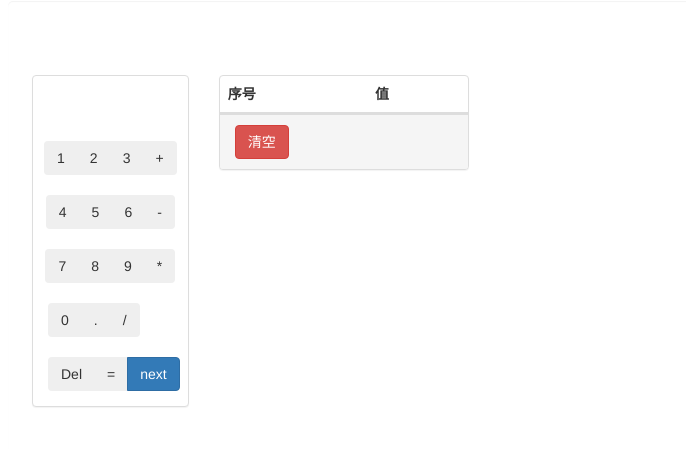
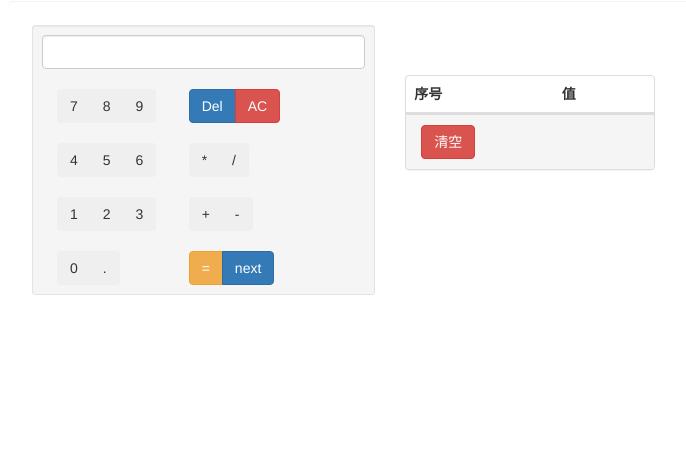
Before and after one commit to llllnvidia/weblog, a Flask app: page /tools/calculator in a window 1280 px wide. Shown: the top 451 px of the page, without its empty margins (63-749 px from the left). Run offline with Flask 2, Linux system fonts and the light colour scheme; lists and menus that the app fills with data are empty; some libraries are stand-ins or nearby versions.

Commit message:
add tools

```diff
--- a/app/templates/tools/calculator.html
+++ b/app/templates/tools/calculator.html
@@ -12,9 +12,13 @@
             str = document.getElementById("num_message");
             str.value = str.value + nums;
         }
+        function onclick_delete() {
+            str = document.getElementById("num_message");
+            str.value = str.value.slice(0,-1);
+        }
         function onclick_clear() {
             str = document.getElementById("num_message");
-            str.value = str.value.slice(0,-1);
+            str.value = ''
         }
         function onclick_result() {
             str = document.getElementById("num_message");
@@ -34,61 +38,63 @@
     </div>
 </div>
     {% endfor %}
-    {% block page_content %}{% endblock %}
     <div class="row">
-    <div class="col-lg-2">
-    <div class="panel panel-default form" style="margin-top: 50px">
+    <div class="col-lg-4">
         <form action="" method="post" class="form" role="form">
-        <div class="panel-heading" style="height: 50px;">
-            <input type="text" id="num_message" name="number"
-                   class="text" style="border-color: transparent;background-color: transparent;margin-left: -7px">
-        </div>
-        <div class="panel-body">
-            <div class="row" align="center">
-                <div class="btn-group">
+            <div class="well well-sm">
+            <div class="container-fluid">
+            <div class="row" style="margin-bottom: 20px">
+                <input type="text" id="num_message" name="number" class="text form-control">
+            </div>
+            <div class="row">
+                <div class="btn-group col-lg-6" style="margin-right: -15px">
+                    <input type="button" value="7" id="7" onclick="onclick_num(7)" class="btn">
+                    <input type="button" value="8" id="8" onclick="onclick_num(8)" class="btn">
+                    <input type="button" value="9" id="9" onclick="onclick_num(9)" class="btn">
+                </div>
+                <div class="btn-group col-lg-6" style="margin-left: -15px">
+                    <input type="button" value="Del" id="delete" onclick="onclick_delete()" class="btn btn-primary">
+                    <input type="button" value="AC" id="clear" onclick="onclick_clear()" class="btn btn-danger">
+                </div>
+            </div>
+            <br>
+            <div class="row">
+                <div class="btn-group col-lg-6" style="margin-right: -15px">
+                    <input type="button" value="4" id="4" onclick="onclick_num(4)" class="btn">
+                    <input type="button" value="5" id="5" onclick="onclick_num(5)" class="btn">
+                    <input type="button" value="6" id="6" onclick="onclick_num(6)" class="btn">
+                </div>
+                <div class="btn-group col-lg-6" style="margin-left: -15px">
+                    <input type="button" value="*" id="mul" onclick="onclick_num('*')" class="btn">
+                    <input type="button" value="/" id="division" onclick="onclick_num('/')" class="btn">
+                </div>
+            </div>
+            <br>
+            <div class="row">
+                <div class="btn-group col-lg-6" style="margin-right: -15px">
                     <input type="button" value="1" id="1" onclick="onclick_num(1)" class="btn">
                     <input type="button" value="2" id="2" onclick="onclick_num(2)" class="btn">
                     <input type="button" value="3" id="3" onclick="onclick_num(3)" class="btn">
+                </div>
+                <div class="btn-group col-lg-6" style="margin-left: -15px">
                     <input type="button" value="+" id="add" onclick="onclick_num('+')" class="btn">
-                </div>
-            </div>
-            <br>
-            <div class="row" align="center">
-                <div class="btn-group">
-                    <input type="button" value="4" id="4" onclick="onclick_num(4)" class="btn">
-                    <input type="button" value="5" id="5" onclick="onclick_num(5)" class="btn">
-                    <input type="button" value="6" id="6" onclick="onclick_num(6)" class="btn">
                     <input type="button" value="-" id="sub" onclick="onclick_num('-')" class="btn">
                 </div>
             </div>
             <br>
-            <div class="row" align="center">
-                <div class="btn-group">
-                    <input type="button" value="7" id="7" onclick="onclick_num(7)" class="btn">
-                    <input type="button" value="8" id="8" onclick="onclick_num(8)" class="btn">
-                    <input type="button" value="9" id="9" onclick="onclick_num(9)" class="btn">
-                    <input type="button" value="*" id="mul" onclick="onclick_num('*')" class="btn">
-                </div>
-            </div>
-            <br>
-            <div class="row" style="margin-left: auto">
-                <div class="btn-group">
+            <div class="row">
+                <div class="btn-group col-lg-6" style="margin-right: -15px">
                     <input type="button" value="0" id="0" onclick="onclick_num(0)" class="btn">
                     <input type="button" value="." id="point" onclick="onclick_num('.')" class="btn">
-                    <input type="button" value="/" id="division" onclick="onclick_num('/')" class="btn">
                 </div>
-            </div>
-            <br>
-            <div class="row" style="margin-left: auto">
-                <div class="btn-group">
-                    <input type="button" value="Del" id="clear" onclick="onclick_clear()" class="btn">
-                    <input type="button" value="=" id="result" onclick="onclick_result()" class="btn">
+                <div class="btn-group col-lg-6" style="margin-left: -15px">
+                    <input type="button" value="=" id="result" onclick="onclick_result()" class="btn btn-warning">
                     <input class="btn btn-primary" id="submit" onclick="onclick_result()" name="submit" type="submit" value="next">
                 </div>
             </div>
         </div>
+        </div>
         </form>
-    </div>
     </div>
     <div class="col-lg-3">
         <div class="panel panel-default" style="margin-top: 50px">
```
